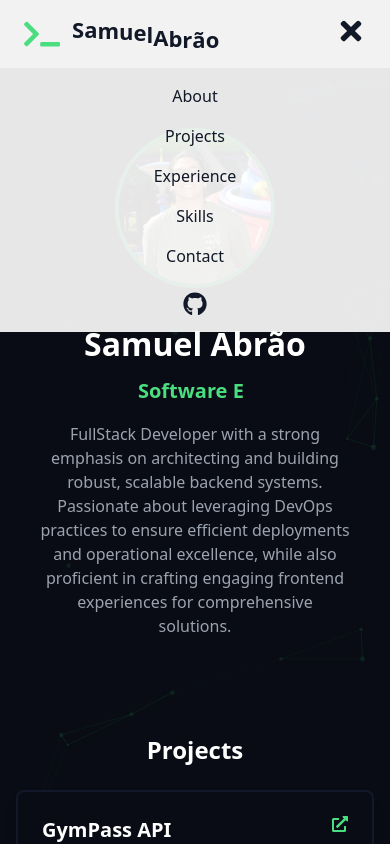
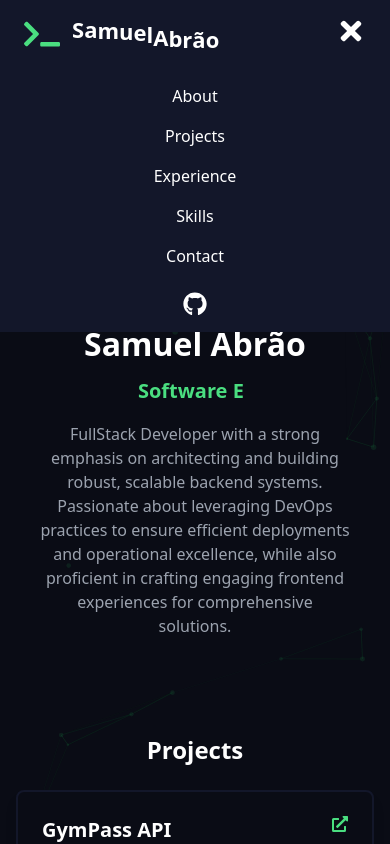
Before and after one commit to samuka7abr/Portifolio, a React (Vite) app: page / in a window 390 px wide. Both pictures are taken after a click on the button 351 px from the left and 31 px from the top of the page. Shown: the top 844 px of the page. Built offline with nearby package versions, Linux system fonts and the light colour scheme.

Commit message:
docs: Documentando fluxo de ambiente

```diff
--- a/src/components/Contact/index.tsx
+++ b/src/components/Contact/index.tsx
@@ -10,7 +10,7 @@ export function Contact() {
 
       {/* Layout Mobile - Mantém o original */}
       <motion.div
-        className="flex flex-col items-center gap-6 bg-gray-800 p-8 rounded-lg shadow-lg border border-gray-700 w-full max-w-md lg:hidden"
+        className="flex flex-col items-center gap-6 bg-[#0A0C15] p-8 rounded-lg shadow-lg border-[2px] border-[#13172A] w-full max-w-md lg:hidden"
         initial={{ opacity: 0, y: 50 }}
         animate={{ opacity: 1, y: 0 }}
         transition={{ duration: 1, ease: "easeOut" }}
--- a/src/components/Header/index.tsx
+++ b/src/components/Header/index.tsx
@@ -62,7 +62,7 @@ export function Header() {
       <motion.header
         className={`w-full fixed top-0 left-0 z-50 py-4 px-6 flex justify-between items-center transition-all duration-300 ${
           isOpen
-            ? 'bg-white/95 backdrop-blur-sm text-gray-900'
+            ? 'bg-[#13172A] backdrop-blur-sm text-white border-b-[1px] border-[#0A0C15]'
             : 'bg-[#0A0C15] backdrop-filter: blur(50px) text-white border-b-[1px] border-[#13172A]'
         }`}
         animate={{
@@ -127,7 +127,7 @@ export function Header() {
 
         {/* Menu Mobile */}
         <div className="sm:hidden">
-          <button onClick={() => setIsOpen(!isOpen)} className={`text-3xl transition-colors duration-300 ${isOpen ? 'text-gray-900' : 'text-white'}`}>
+          <button onClick={() => setIsOpen(!isOpen)} className={`text-3xl transition-colors duration-300 ${isOpen ? 'text-white' : 'text-[#13172A]'}`}>
             {isOpen ? <FaTimes /> : <FaBars />}
           </button>
         </div>
@@ -140,12 +140,12 @@ export function Header() {
               animate={{ opacity: 1, y: 0 }}
               exit={{ opacity: 0, y: -20 }}
               transition={{ duration: 0.3, ease: "easeInOut" }}
-              className="absolute top-full left-0 w-full bg-white/90 backdrop-blur-sm text-gray-900 flex flex-col items-center py-4 gap-4 sm:hidden"
+              className="absolute top-full left-0 w-full bg-[#13172A] backdrop-blur-sm text-white flex flex-col items-center py-4 gap-4 sm:hidden"
             >
               <button onClick={() => scrollToSection("about")} className="hover:text-green-600 transition-all duration-300 font-medium">
                 About
               </button>
-              <button onClick={() => scrollToSection("projects")} className="hover:text-green-600 transition-all duration-300 font-medium">
+              <button onClick={() => scrollToSection("projects")} className="hover:text-green-600 transition-all duration-300 font-medium   ">
                 Projects
               </button>
               <button onClick={() => scrollToSection("experience")} className="hover:text-green-600 transition-all duration-300 font-medium">
@@ -163,7 +163,7 @@ export function Header() {
                 href="https://github.com/samuka7abr"
                 target="_blank"
                 rel="noopener noreferrer"
-                className="text-2xl text-gray-900 hover:text-green-600 transition mt-2"
+                className="text-2xl text-white hover:text-green-600 transition mt-2"
               >
                 <FaGithub />
               </a>
```
